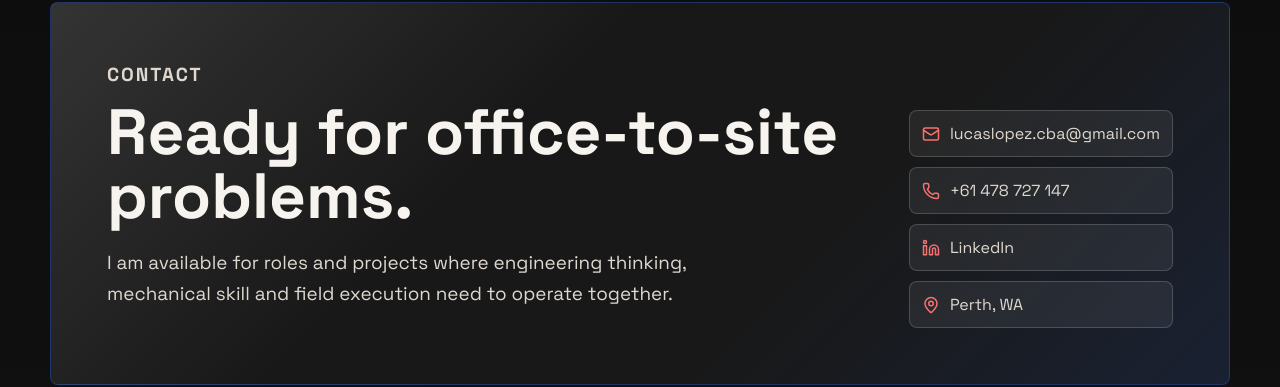
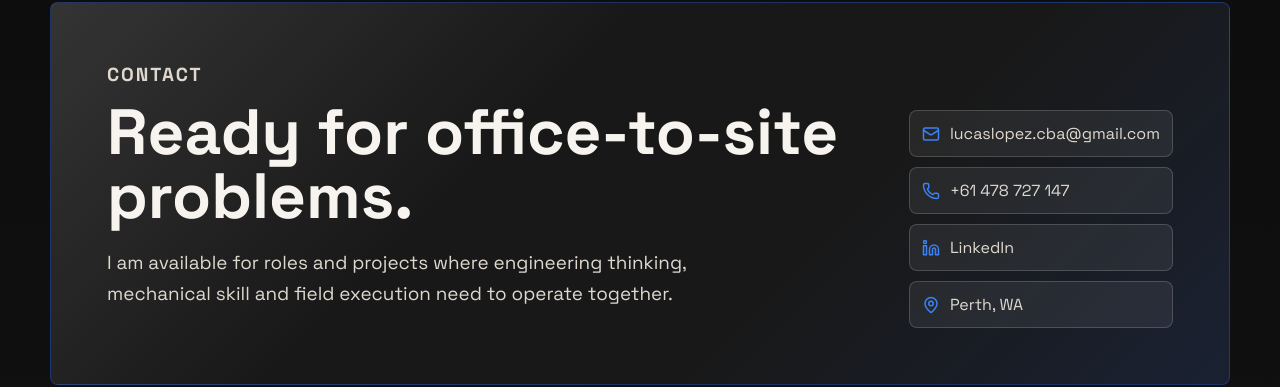
Before and after one commit to lucaslopez17/lucas_lopez_portfolio, a Next.js app: page / in a window 1280 px wide. Shown: the part 2354-2741 px from the top of the page. Built offline with nearby package versions, Linux system fonts and the light colour scheme.

Commit message:
Use a stronger blue for contact icon accents

```diff
--- a/app/globals.css
+++ b/app/globals.css
@@ -2194,7 +2194,7 @@ html[data-theme="dark"] .software-meter {
 }
 
 .contact-actions svg {
-  color: #f87171;
+  color: #3b82f6;
   flex: 0 0 auto;
 }
 
```
